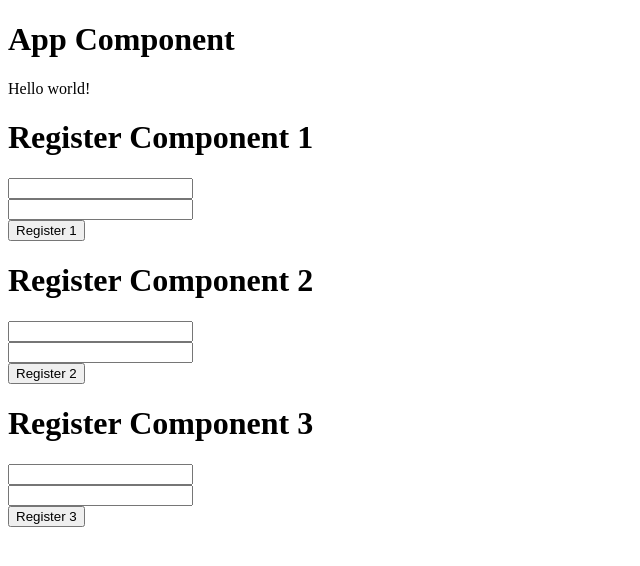
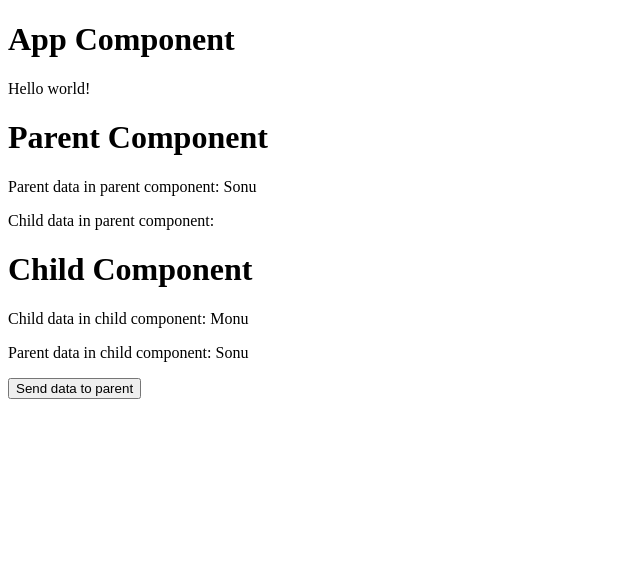
Before and after one commit to vamandeshmukh/ibm-react-app-june-2024, a React (Create React App) app: page / in a window 1280 px wide. Shown: the top 566 px of the page, without its empty margins (0-640 px from the left). Built offline with nearby package versions, Linux system fonts and the light colour scheme.

Commit message:
reactjs-intro

```diff
--- a/src/App.js
+++ b/src/App.js
@@ -1,4 +1,6 @@
 import Login from "./components/Login";
+import Logout from "./components/Logout";
+import Parent from "./components/Parent";
 import Register from "./components/Register";
 
 const App = () => {
@@ -8,11 +10,15 @@ const App = () => {
       <h1>App Component</h1>
       <p>Hello world!</p>
       {/* <Login /> */}
-      <Register />
       {/* <Login></Login> */}
+      {/* <Register /> */}
+      {/* <Logout /> */}
+      <Parent />
     </div>
   );
 }
+
+// break till 11:38
 
 export default App;
 
--- /dev/null
+++ b/src/components/Child.js
@@ -0,0 +1,24 @@
+import { useState } from "react";
+
+const Child = (props) => {
+
+    const childData = 'Monu';
+    const parentDataInChild = props.parentToChild;
+
+    const sendDataToParent = () => {
+        console.log(childData);
+        props.childToParent(childData);
+    };
+
+    return (
+        <>
+            <h1>Child Component</h1>
+            <p>Child data in child component: {childData}</p>
+            <p>Parent data in child component: {parentDataInChild}</p>
+            <button onClick={sendDataToParent}>Send data to parent</button>
+            {/* {sendDataToParent()} */}
+        </>
+    );
+}
+
+export default Child;
--- /dev/null
+++ b/src/components/Logout.js
@@ -0,0 +1,14 @@
+
+
+const Logout = () => {
+
+
+
+    return (
+        <>
+            <h1>Logout Component 1</h1>
+        </>
+    );
+}
+
+export default Logout;
--- /dev/null
+++ b/src/components/Parent.js
@@ -0,0 +1,24 @@
+import { useState } from "react";
+import Child from "./Child";
+
+const Parent = () => {
+
+    const parentData = 'Sonu';
+    const [childInParent, setChildInParent] = useState('');
+
+    const getDataFromChild = (data) => {
+        console.log(data);
+        setChildInParent(data);
+    };
+
+    return (
+        <>
+            <h1>Parent Component</h1>
+            <p>Parent data in parent component: {parentData}</p>
+            <p>Child data in parent component: {childInParent}</p>
+            <Child childToParent={getDataFromChild} parentToChild={parentData} />
+        </>
+    );
+}
+
+export default Parent;
--- a/src/components/Register.js
+++ b/src/components/Register.js
@@ -70,8 +70,6 @@ const Register = () => {
             </>
         </>
     );
-
-
 };
 
 export default Register;
```
Also changed, not shown: 1 other file (tests, documents, lock files or other folders).
